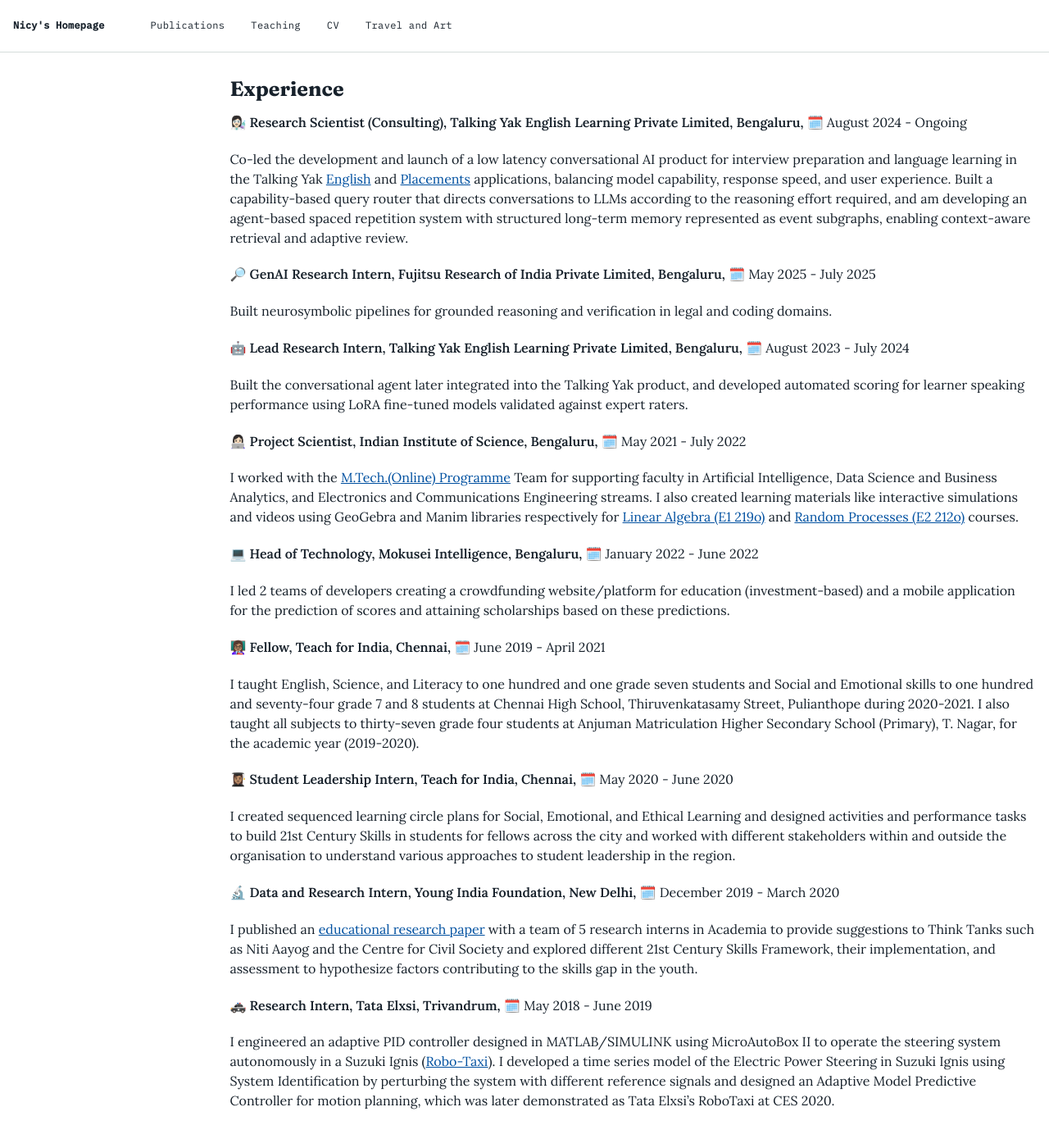
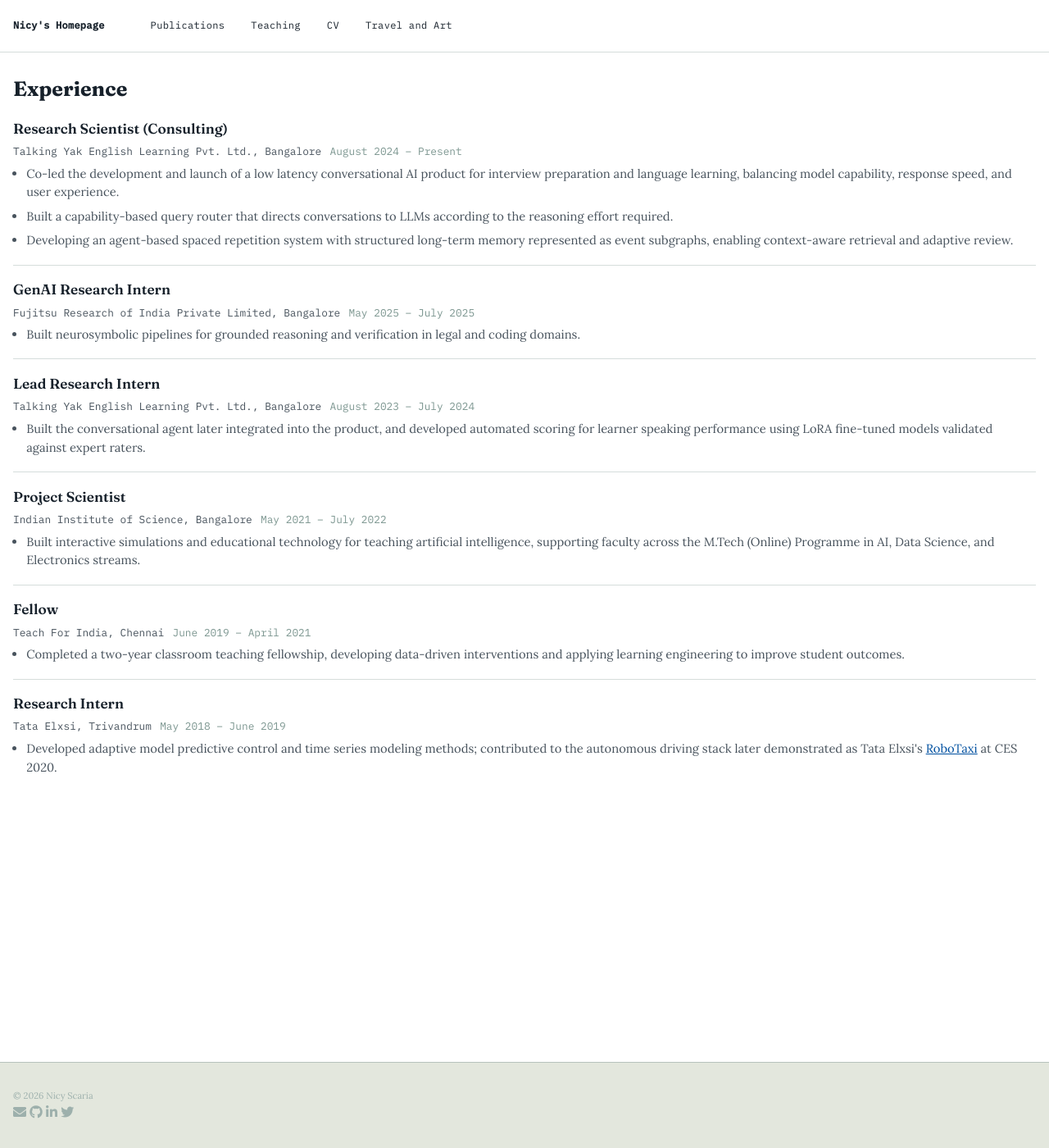
Before and after one commit to nicyscaria/nicyscaria.github.io, a Jekyll site: the page built from _pages/experience.md, in a window 1280 px wide and 1400 px high. Shown: the whole window at 82% size. Built offline with Jekyll 4.4.1, drawn with Linux system fonts in a browser that asks for light colours.

Commit message:
Update layout

```diff
--- a/_pages/experience.md
+++ b/_pages/experience.md
@@ -5,38 +5,58 @@ permalink: /experience/
 author_profile: false
 ---
 
-👩🏻‍🔬 **Research Scientist (Consulting), Talking Yak English Learning Private Limited, Bengaluru,** 🗓️ August 2024 - Ongoing
+{% include base_path %}
 
-Co-led the development and launch of a low latency conversational AI product for interview preparation and language learning in the Talking Yak [English](https://talkingyak.com/) and [Placements](https://placements.talkingyak.com/) applications, balancing model capability, response speed, and user experience. Built a capability-based query router that directs conversations to LLMs according to the reasoning effort required, and am developing an agent-based spaced repetition system with structured long-term memory represented as event subgraphs, enabling context-aware retrieval and adaptive review.
+<div class="teach-list">
 
-🔎 **GenAI Research Intern, Fujitsu Research of India Private Limited, Bengaluru,** 🗓️ May 2025 - July 2025
+<article class="teach-entry">
+  <h3 class="teach-entry__title">Research Scientist (Consulting)</h3>
+  <p class="teach-entry__meta"><span class="teach-entry__org">Talking Yak English Learning Pvt. Ltd., Bangalore</span><span>August 2024 &ndash; Present</span></p>
+  <ul class="teach-entry__items">
+    <li>Co-led the development and launch of a low latency conversational AI product for interview preparation and language learning, balancing model capability, response speed, and user experience.</li>
+    <li>Built a capability-based query router that directs conversations to LLMs according to the reasoning effort required.</li>
+    <li>Developing an agent-based spaced repetition system with structured long-term memory represented as event subgraphs, enabling context-aware retrieval and adaptive review.</li>
+  </ul>
+</article>
 
-Built neurosymbolic pipelines for grounded reasoning and verification in legal and coding domains.
+<article class="teach-entry">
+  <h3 class="teach-entry__title">GenAI Research Intern</h3>
+  <p class="teach-entry__meta"><span class="teach-entry__org">Fujitsu Research of India Private Limited, Bangalore</span><span>May 2025 &ndash; July 2025</span></p>
+  <ul class="teach-entry__items">
+    <li>Built neurosymbolic pipelines for grounded reasoning and verification in legal and coding domains.</li>
+  </ul>
+</article>
 
-🤖 **Lead Research Intern, Talking Yak English Learning Private Limited, Bengaluru,** 🗓️ August 2023 - July 2024
+<article class="teach-entry">
+  <h3 class="teach-entry__title">Lead Research Intern</h3>
+  <p class="teach-entry__meta"><span class="teach-entry__org">Talking Yak English Learning Pvt. Ltd., Bangalore</span><span>August 2023 &ndash; July 2024</span></p>
+  <ul class="teach-entry__items">
+    <li>Built the conversational agent later integrated into the product, and developed automated scoring for learner speaking performance using LoRA fine-tuned models validated against expert raters.</li>
+  </ul>
+</article>
 
-Built the conversational agent later integrated into the Talking Yak product, and developed automated scoring for learner speaking performance using LoRA fine-tuned models validated against expert raters.
+<article class="teach-entry">
+  <h3 class="teach-entry__title">Project Scientist</h3>
+  <p class="teach-entry__meta"><span class="teach-entry__org">Indian Institute of Science, Bangalore</span><span>May 2021 &ndash; July 2022</span></p>
+  <ul class="teach-entry__items">
+    <li>Built interactive simulations and educational technology for teaching artificial intelligence, supporting faculty across the M.Tech (Online) Programme in AI, Data Science, and Electronics streams.</li>
+  </ul>
+</article>
 
-👩🏻‍💻 **Project Scientist, Indian Institute of Science, Bengaluru,** 🗓️ May 2021 - July 2022
+<article class="teach-entry">
+  <h3 class="teach-entry__title">Fellow</h3>
+  <p class="teach-entry__meta"><span class="teach-entry__org">Teach For India, Chennai</span><span>June 2019 &ndash; April 2021</span></p>
+  <ul class="teach-entry__items">
+    <li>Completed a two-year classroom teaching fellowship, developing data-driven interventions and applying learning engineering to improve student outcomes.</li>
+  </ul>
+</article>
 
-I worked with the [M.Tech.(Online) Programme](https://iken.iisc.ac.in/mtech-online/index.html) Team for supporting faculty in Artificial Intelligence, Data Science and Business Analytics, and Electronics and Communications Engineering streams. I also created learning materials like interactive simulations and videos using GeoGebra and Manim libraries respectively for [Linear Algebra (E1 219o)](https://iken.iisc.ac.in/mtech-online/la-e1219.html) and [Random Processes (E2 212o)](https://iken.iisc.ac.in/mtech-online/rp-e202.html) courses.
+<article class="teach-entry">
+  <h3 class="teach-entry__title">Research Intern</h3>
+  <p class="teach-entry__meta"><span class="teach-entry__org">Tata Elxsi, Trivandrum</span><span>May 2018 &ndash; June 2019</span></p>
+  <ul class="teach-entry__items">
+    <li>Developed adaptive model predictive control and time series modeling methods; contributed to the autonomous driving stack later demonstrated as Tata Elxsi's <a href="https://www.youtube.com/watch?v=Ohj8aYOyXlA">RoboTaxi</a> at CES 2020.</li>
+  </ul>
+</article>
 
-💻 **Head of Technology, Mokusei Intelligence, Bengaluru,** 🗓️ January 2022 - June 2022
-
-I led 2 teams of developers creating a crowdfunding website/platform for education (investment-based) and a mobile application for the prediction of scores and attaining scholarships based on these predictions.
-
-👩🏽‍🏫 **Fellow, Teach for India, Chennai,** 🗓️ June 2019 - April 2021
-
-I taught English, Science, and Literacy to one hundred and one grade seven students and Social and Emotional skills to one hundred and seventy-four grade 7 and 8 students at Chennai High School, Thiruvenkatasamy Street, Pulianthope during 2020-2021. I also taught all subjects to thirty-seven grade four students at Anjuman Matriculation Higher Secondary School (Primary), T. Nagar, for the academic year (2019-2020).
-
-👩🏽‍🎓 **Student Leadership Intern, Teach for India, Chennai,** 🗓️ May 2020 - June 2020
-
-I created sequenced learning circle plans for Social, Emotional, and Ethical Learning and designed activities and performance tasks to build 21st Century Skills in students for fellows across the city and worked with different stakeholders within and outside the organisation to understand various approaches to student leadership in the region.
-
-🔬 **Data and Research Intern, Young India Foundation, New Delhi,** 🗓️ December 2019 - March 2020
-
-I published an [educational research paper](https://www.academia.edu/43109740/Significance_of_Inclusivity_and_Diversity_Framework_in_21st_century_India) with a team of 5 research interns in Academia to provide suggestions to Think Tanks such as Niti Aayog and the Centre for Civil Society and explored different 21st Century Skills Framework, their implementation, and assessment to hypothesize factors contributing to the skills gap in the youth.
-
-🚓 **Research Intern, Tata Elxsi, Trivandrum,** 🗓️ May 2018 - June 2019
-
-I engineered an adaptive PID controller designed in MATLAB/SIMULINK using MicroAutoBox II to operate the steering system autonomously in a Suzuki Ignis ([Robo-Taxi](https://tataelxsi.com/storage/solutions/February2021/J0jsi8pIMUsEC3CINghu.pdf)). I developed a time series model of the Electric Power Steering in Suzuki Ignis using System Identification by perturbing the system with different reference signals and designed an Adaptive Model Predictive Controller for motion planning, which was later demonstrated as Tata Elxsi's RoboTaxi at CES 2020.
+</div>
--- a/_sass/_archive.scss
+++ b/_sass/_archive.scss
@@ -10,8 +10,12 @@
   }
 
   @include breakpoint($large) {
-    @include span(10 of 12 last);
-    @include prefix(0.5 of 12);
+    @include span(12 of 12);
+    /* Default: no sidebar — full width */
+    float: none;
+    margin-left: 0;
+    margin-right: 0;
+    width: 100%;
   }
 
   a {
@@ -24,6 +28,15 @@
         box-shadow: 0 0 10px rgba(#000, 0.25);
       }
     }
+  }
+}
+
+/* When a sidebar is present (floated left), offset the archive to the right */
+@include breakpoint($large) {
+  .sidebar + .archive,
+  .sidebar ~ .archive {
+    @include span(10 of 12 last);
+    @include prefix(0.5 of 12);
   }
 }
 
--- a/_sass/_home.scss
+++ b/_sass/_home.scss
@@ -87,12 +87,18 @@
 }
 
 .home-hero__photo {
+  display: flex;
+  justify-content: center;
+  align-items: center;
+
   img {
-    width: 100%;
-    height: auto;
+    width: clamp(180px, 28vw, 280px);
+    height: clamp(180px, 28vw, 280px);
+    object-fit: cover;
     display: block;
-    border-radius: 4px;
-    border: 1px solid $border-color;
+    border-radius: 50%;
+    border: 2px solid $border-color;
+    mix-blend-mode: multiply;
   }
 }
 
--- a/_sass/_teach-list.scss
+++ b/_sass/_teach-list.scss
@@ -55,6 +55,20 @@
     color: $dark-gray;
   }
 
+  &__items {
+    margin: 0.4em 0 0 1.1em;
+    padding: 0;
+    font-size: 0.92rem;
+    color: $dark-gray;
+
+    li {
+      margin-bottom: 0.45em;
+      line-height: 1.55;
+
+      &:last-child { margin-bottom: 0; }
+    }
+  }
+
   &__links {
     margin: 0.6em 0 0;
     font-family: $label-mono;
```
